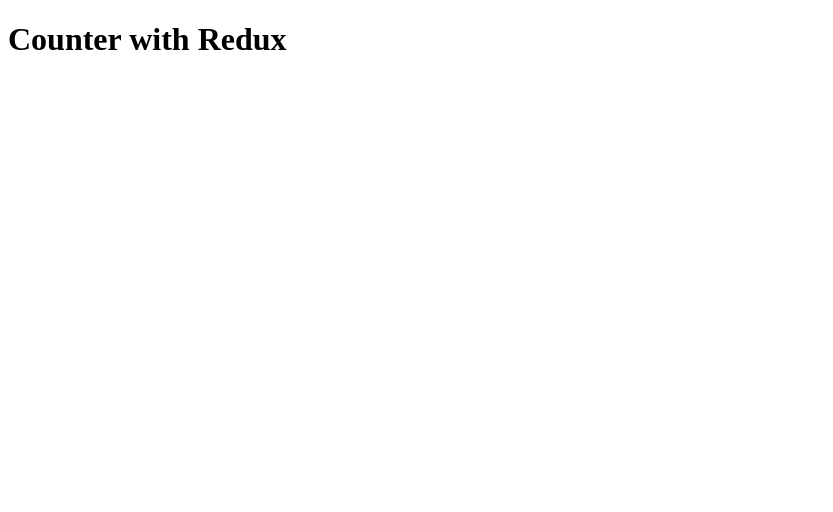
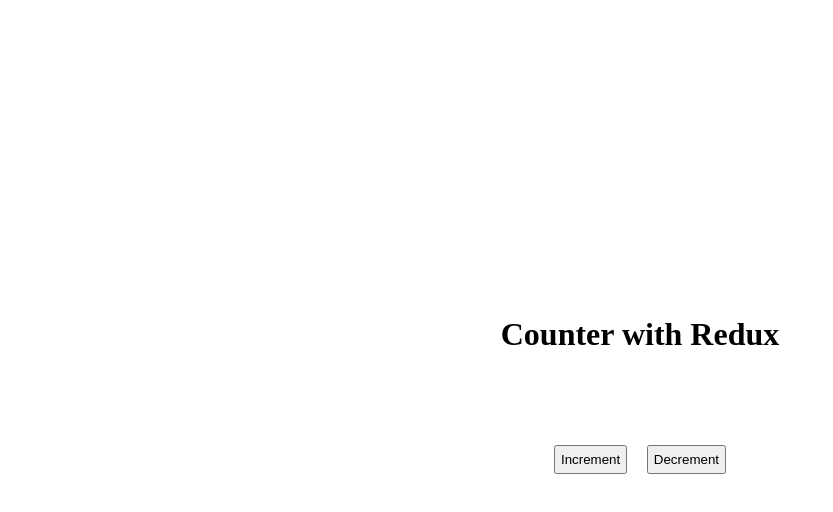
Before and after one commit to AlaaEddine20/counter-with-redux, a React (Create React App) app: page / in a window 1280 px wide. Shown: the top 512 px of the page, without its empty margins (0-833 px from the left). Built offline with nearby package versions, Linux system fonts and the light colour scheme.

Commit message:
adds redux

```diff
--- a/package.json
+++ b/package.json
@@ -8,7 +8,9 @@
     "@testing-library/user-event": "^12.8.3",
     "react": "^17.0.2",
     "react-dom": "^17.0.2",
+    "react-redux": "^7.2.3",
     "react-scripts": "4.0.3",
+    "redux": "^4.0.5",
     "web-vitals": "^1.1.1"
   },
   "scripts": {
--- a/src/App.css
+++ b/src/App.css
@@ -16,11 +16,3 @@
   align-items: center;
   flex-direction: column;
 }
-
-.redColor {
-  color: red;
-}
-
-.blackColor {
-  color: black;
-}
--- a/src/App.js
+++ b/src/App.js
@@ -1,9 +1,11 @@
 import React from "react";
+import Counter from "./components/counter/Counter";
+import "./App.css";
 
 function App() {
   return (
     <div className="App">
-      <h1>Counter with Redux</h1>
+      <Counter title="Counter with Redux" />
     </div>
   );
 }
--- /dev/null
+++ b/src/components/counter/Counter.js
@@ -0,0 +1,19 @@
+import React from "react";
+import { useSelector } from "react-redux";
+import DecrementButton from "../decrement_button/DecrementButton";
+import IncrementButton from "../increment_button/IncrementButton";
+import "./styles.css";
+
+const Counter = ({ title }) => {
+  return (
+    <div className="counter_container">
+      <h1>{title}</h1>
+      <div className="buttons">
+        <IncrementButton />
+        <DecrementButton />
+      </div>
+    </div>
+  );
+};
+
+export default Counter;
--- /dev/null
+++ b/src/components/counter/styles.css
@@ -0,0 +1,17 @@
+.counter_container {
+  height: 250px;
+  width: 300px;
+  display: flex;
+  align-items: center;
+  justify-content: space-around;
+  flex-direction: column;
+}
+
+button {
+  padding: 0.3rem;
+  margin: 10px;
+}
+
+.buttons {
+  display: flex;
+}
--- /dev/null
+++ b/src/components/decrement_button/DecrementButton.js
@@ -0,0 +1,11 @@
+import React from "react";
+
+const DecrementButton = () => {
+  return (
+    <div>
+      <button>Decrement</button>
+    </div>
+  );
+};
+
+export default DecrementButton;
--- /dev/null
+++ b/src/components/increment_button/IncrementButton.js
@@ -0,0 +1,11 @@
+import React from "react";
+
+const IncrementButton = () => {
+  return (
+    <>
+      <button>Increment</button>
+    </>
+  );
+};
+
+export default IncrementButton;
--- /dev/null
+++ b/src/components/redux/actions/actionTypes.js
@@ -0,0 +1,2 @@
+export const INCREMENT = "INCREMENT";
+export const DECREMENT = "DECREMENT";
```
Also changed, not shown: src/components/redux/actions/actions.js (added, +9 -0 lines), src/components/redux/reducer/counterReducer.js (added, +18 -0 lines), src/components/redux/store/store.js (added, +7 -0 lines), 1 other file (tests, documents, lock files or other folders).
